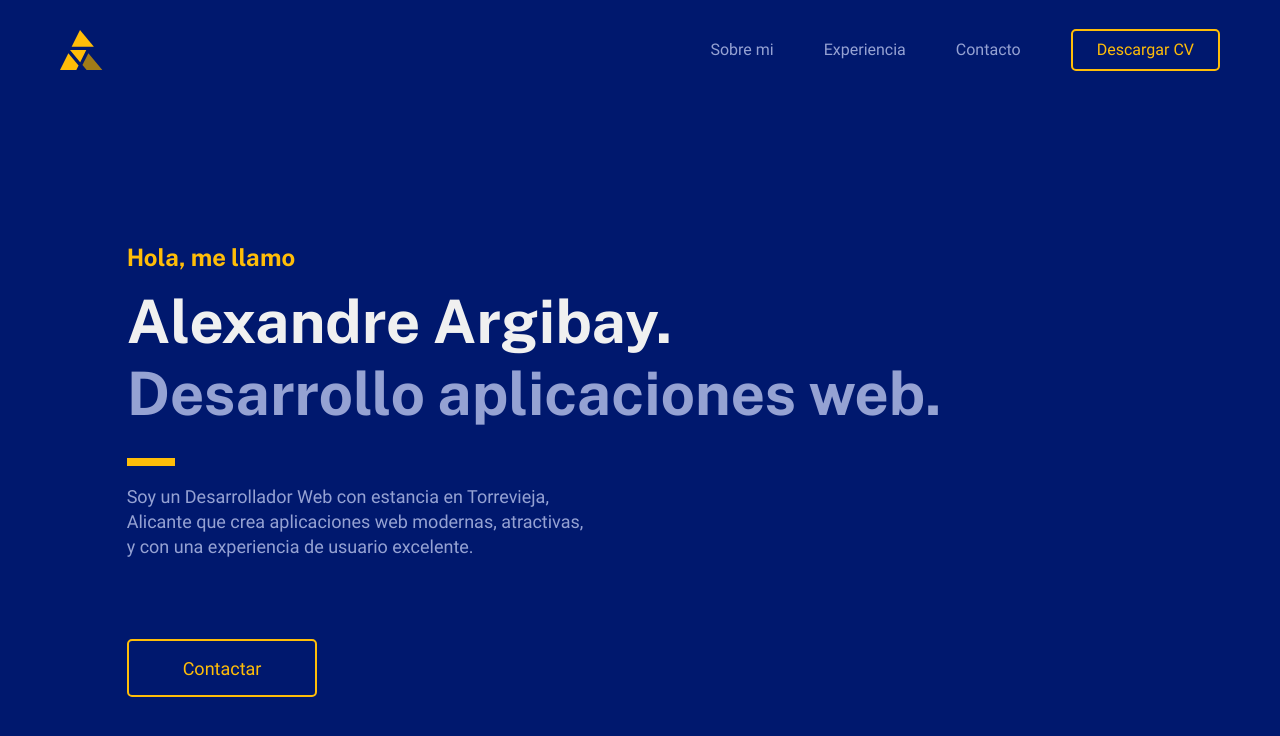
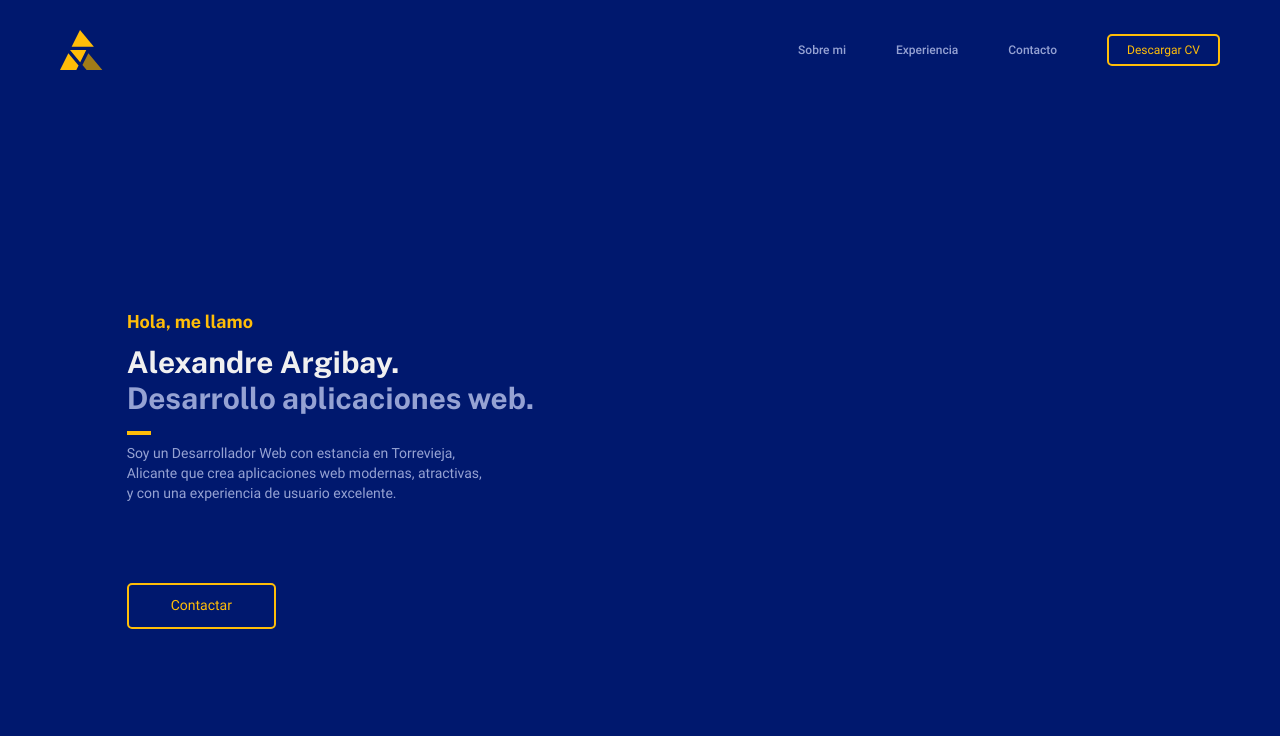
Before and after one commit to alexandreargm/portafolio, a Nuxt app: page / in a window 1280 px wide. Shown: the top 736 px of the page. Built offline with nearby package versions, Linux system fonts and the light colour scheme.

Commit message:
splitted scss rules, tidied up files

```diff
--- /dev/null
+++ b/assets/css/mediaqueries.scss
@@ -0,0 +1,42 @@
+/*  MOBILE-PORTRAIT 374px  */
+@media screen and (min-width: $mobile-portrait ) {
+    :root {
+      /* FONT SIZES */
+      --font-size-s: 1rem; /* 10px */
+      --font-size-m: 1.2rem;
+      --font-size-l: 1.5rem;
+      --font-size-xl: 2rem;
+      --font-size-h2: 2rem;
+      --font-size-h1: 2.4rem;
+      --font-size-title: 3.6rem;
+    }
+  }
+
+  /*  MOBILE-LANDSCAPE 480px  */
+  @media (min-width: $mobile-landscape ) {
+
+  }
+
+  /*  TABLET-PORTRAIT 768px  */
+  @media screen and (min-width: $tablet-portrait ) {
+    :root  {
+      /* FONT SIZES */
+      --font-size-s: 1.4rem; /* 10px */
+      --font-size-m: 1.6rem;
+      --font-size-l: 1.8rem;
+      --font-size-xl: 2rem;
+      --font-size-h2: 2.4rem;
+      --font-size-h1: 3.6rem;
+      --font-size-title: 6rem;
+    }
+  }
+
+  /*  TABLET-LANDSCAPE 992px  */
+  @media (min-width: $tablet-landscape ) {
+
+  }
+
+  /*  LAPTOP 1200px  */
+  @media (min-width: $laptop ) {
+
+  }
--- a/assets/css/typo.css
+++ b/assets/css/typo.css
@@ -9,7 +9,6 @@
   font-style: normal;
 }
 /* Roboto */
-/* roboto-regular - latin */
 @font-face {
   font-display: fallback;
   font-family: 'Roboto';
@@ -19,7 +18,6 @@
        url('../fonts/roboto/roboto-v20-latin-regular.woff2') format('woff2'),
        url('../fonts/roboto/roboto-v20-latin-regular.woff') format('woff');
 }
-/* roboto-500 - latin */
 @font-face {
   font-display: fallback;
   font-family: 'Roboto';
--- a/assets/css/variables.scss
+++ b/assets/css/variables.scss
@@ -1,5 +1,15 @@
 @charset 'utf-8';
 /* variables.scss */
+/*
+  MEDIA QUERY BREAKPOINTS
+*/
+$mobile-portrait: 23.4375em; // 375px
+$mobile-landscape: 30em; // 480px
+$tablet-portrait: 48em; // 768px
+$tablet-landscape: 62em; // 992px
+$laptop: 75em; // 1200px
+
+/* TYPO AND COLOR VARS */
 :root, [data-theme] {
   /*
       COLOURS
@@ -31,7 +41,10 @@
   --font-size-h2: 1.8rem;
   --font-size-h1: 2rem;
   --font-size-title: 3rem;
+}
 
+/* BLOCK AND ELEMENT VARS */
+:root {
   /*
       COMPONENT SIZES
   */
@@ -56,65 +69,3 @@
   --container-column-width: calc( 100vh / var(--column-count) );
 
 }
-
-/*
-  MEDIA QUERIES
-*/
-
-/*
-mobile-portrait:  375px = 23.4em
-mobile-landscape: 480px = 30em
-tablet-portrait:  768px = 48em
-tablet-landscape: 992px = 62em
-laptop:           1200px = 75em
-*/
-
-/* scss breakpoint variables */
-$mobile-portrait: 23.4em;
-$mobile-landscape: 30em;
-$tablet-portrait: 48em;
-$tablet-landscape: 62em;
-$laptop: 75em;
-
-/*  MOBILE-PORTRAIT 374px  */
-@media screen and (min-width: $mobile-portrait ) {
-  :root, [data-theme]  {
-    /* FONT SIZES */
-    --font-size-s: 1rem; /* 10px */
-    --font-size-m: 1.2rem;
-    --font-size-l: 1.5rem;
-    --font-size-xl: 2rem;
-    --font-size-h2: 2rem;
-    --font-size-h1: 2.4rem;
-    --font-size-title: 3.6rem;
-  }
-}
-
-/*  MOBILE-LANDSCAPE 480px  */
-@media (min-width: 30em) {
-
-}
-
-/*  TABLET-PORTRAIT 768px  */
-@media screen and (min-width: $tablet-portrait) {
-  :root, [data-theme]  {
-    /* FONT SIZES */
-    --font-size-s: 1.4rem; /* 10px */
-    --font-size-m: 1.6rem;
-    --font-size-l: 1.8rem;
-    --font-size-xl: 2rem;
-    --font-size-h2: 2.4rem;
-    --font-size-h1: 3.6rem;
-    --font-size-title: 6rem;
-  }
-}
-
-/*  TABLET-LANDSCAPE 992px  */
-@media (min-width: 62em) {
-
-}
-
-/*  LAPTOP 1200px  */
-@media (min-width: 75em) {
-
-}
--- a/components/HeroLanding.vue
+++ b/components/HeroLanding.vue
@@ -31,7 +31,7 @@
   }
   &__wrapper {
     padding-top: 4rem;
-    @media (max-width: calc(#{$tablet-portrait} - 0.0625em)) {
+    @media screen and (max-width: calc(#{$tablet-portrait} - 0.0625em)) {
       padding-left: var(--container-padding) !important;
     }
   }
--- a/nuxt.config.js
+++ b/nuxt.config.js
@@ -30,17 +30,18 @@ export default {
   /*
   ** Global CSS
   */
-  css: [
-    '@/assets/css/reboot.css',
-    '@/assets/css/typo.css',
-  ],
+ css: [
+  '@/assets/css/reboot.css',
+  '@/assets/css/typo.css',
+  '@/assets/css/theme.scss',
+  '@/assets/css/mediaqueries.scss',
+],
   /*
     Global SCSS
   */
   styleResources: {
     scss: [
-    '~assets/css/variables.scss',
-    '~assets/css/theme.scss'
+    '@/assets/css/variables.scss',
     ],
    },
   /*
```
